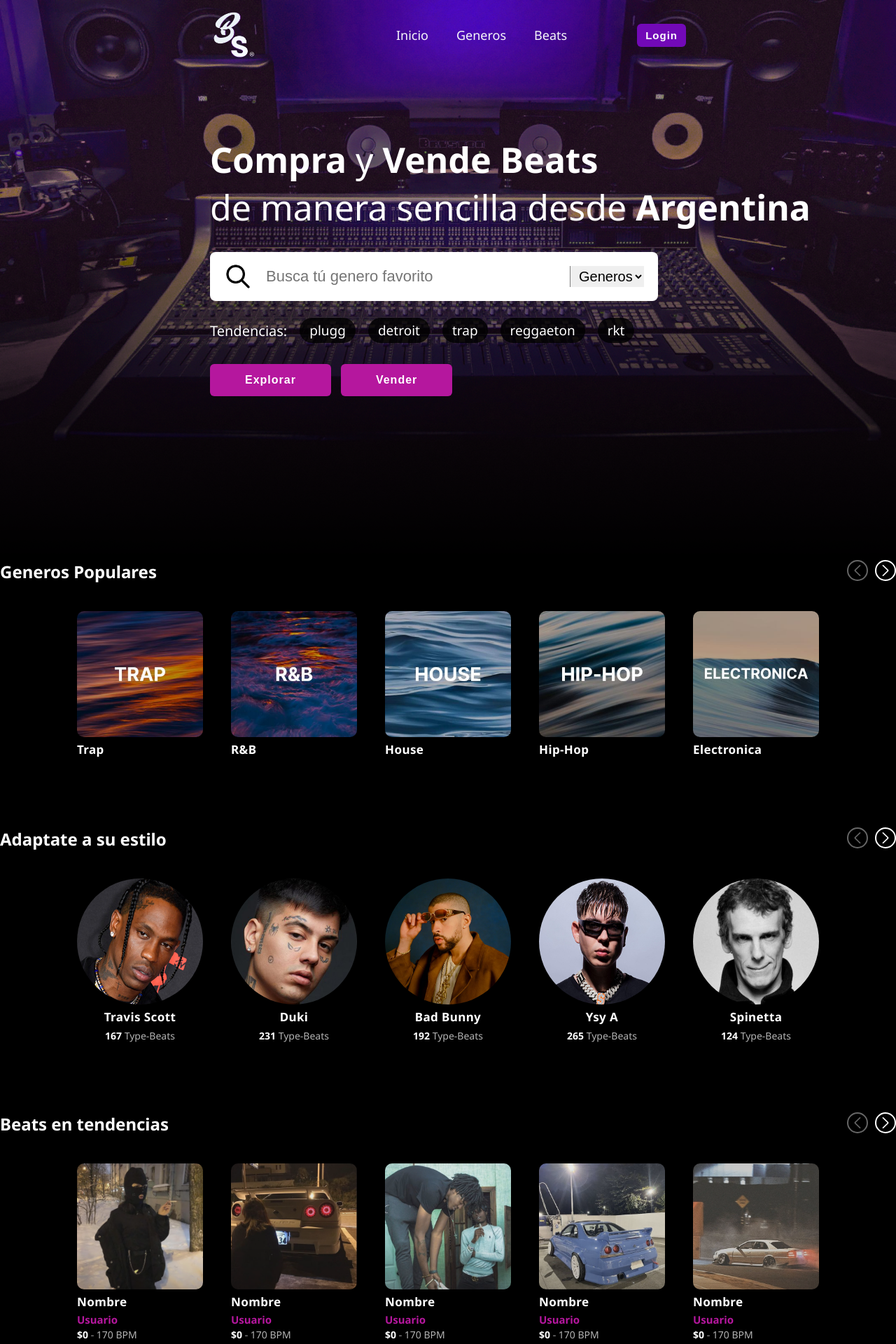
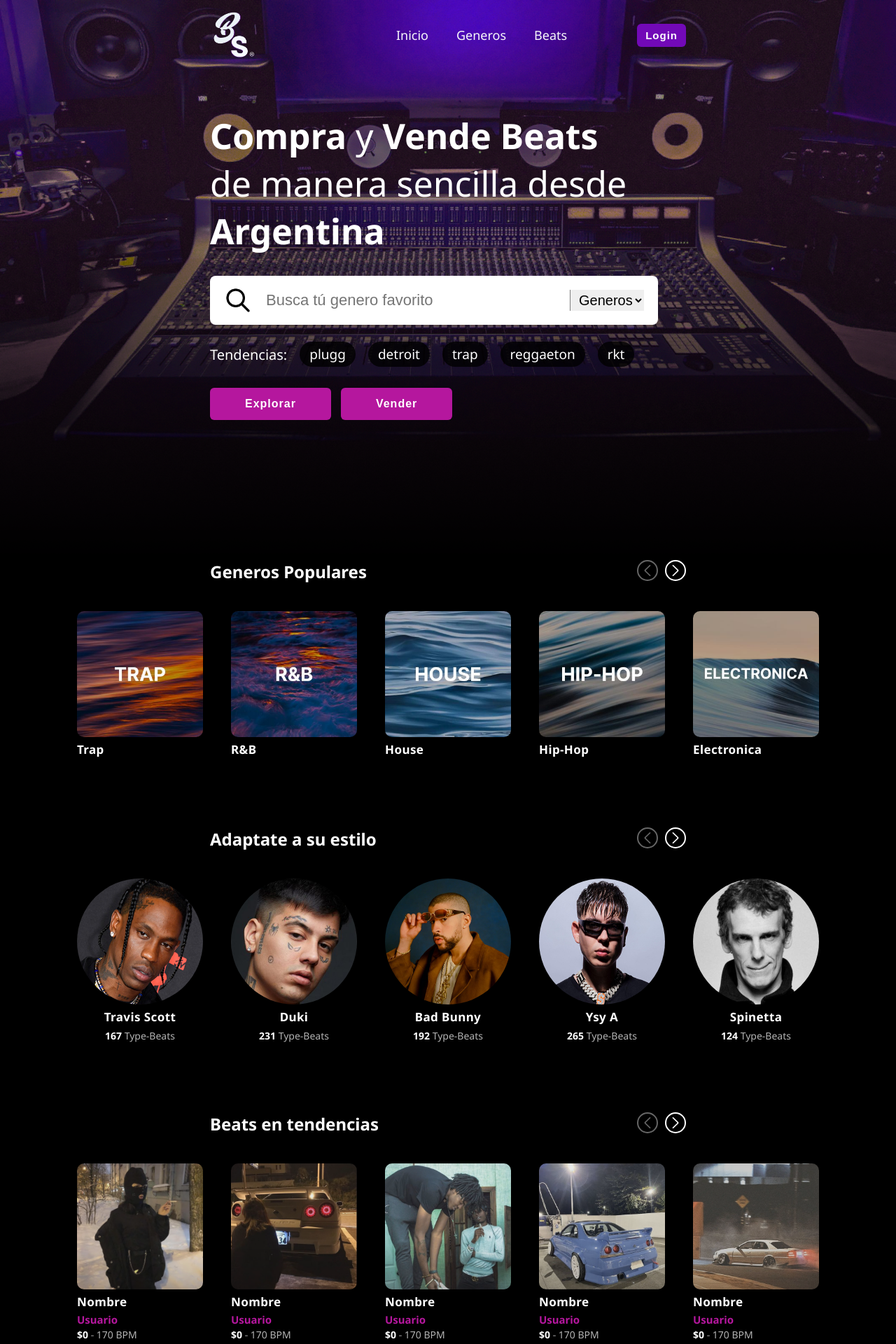
Before and after one commit to LeoPaez/beatstore, a React (Vite) app: page / in a window 1280 px wide. Shown: the top 1920 px of the page at 70% size. Built offline with nearby package versions, Linux system fonts and the light colour scheme.

Commit message:
Fix al wrapper general para que controle todo el espaciado del home

```diff
--- a/src/App.jsx
+++ b/src/App.jsx
@@ -12,8 +12,10 @@ function App() {
   return (
     <>
       <Header />
-      <Catalogue />
-      <Footer />
+      <Wrapper>
+        <Catalogue />
+        <Footer />
+      </Wrapper>
     </>
   )
 }
--- a/src/components/Footer/Footer.jsx
+++ b/src/components/Footer/Footer.jsx
@@ -9,6 +9,7 @@ import SendIcon from "/assets/img/send-icon.png"
 const FooterContainer = styled.footer`
   display: flex;
   flex-direction: column;
+  margin-top: 200px;
 `
 
 const FooterItemsContainer = styled.div`
@@ -16,7 +17,6 @@ const FooterItemsContainer = styled.div`
   justify-content: space-between;
   border-top: 1px solid #495057;
   border-bottom: 1px solid #495057;
-  margin: 200px 300px 0;
   padding: 60px;
 `
 
--- a/src/components/Header/Hero/Hero.jsx
+++ b/src/components/Header/Hero/Hero.jsx
@@ -2,6 +2,7 @@ import styled from "styled-components"
 import { Button } from "../Navbar/Nav"
 
 import SearchIcon from "/assets/img/search-icon.png"
+import { Wrapper } from "../../../App"
 
 const HeroContainer = styled.div`
   position: relative;
@@ -9,7 +10,6 @@ const HeroContainer = styled.div`
   flex-direction: column;
   justify-content: center;
   height: 70vh;
-  margin-left: 300px;
   gap: 30px;
 `
 const HeroTitle = styled.h1`
@@ -93,7 +93,7 @@ const HeroButton = styled(Button)`
 
 const Hero = () => {
   return (
-    <>
+    <Wrapper>
       <HeroContainer>
         <HeroTitle>
           <span>Compra</span> y <span>Vende Beats</span> <br />
@@ -123,7 +123,7 @@ const Hero = () => {
           <HeroButton>Vender</HeroButton>
         </HeroButtons>
       </HeroContainer>
-    </>
+    </Wrapper>
   )
 }
 
```
